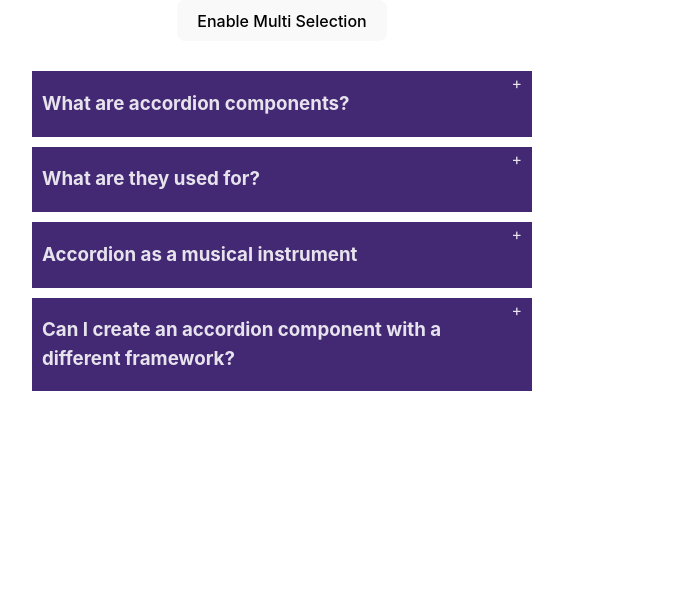
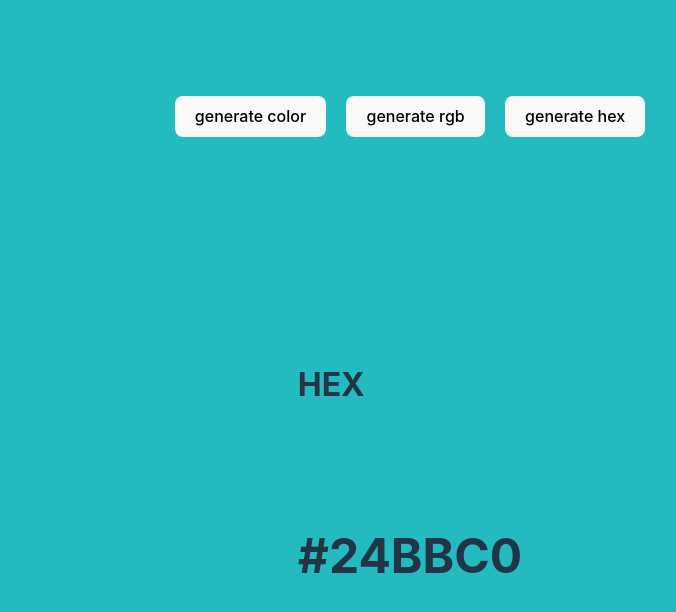
Before and after one commit to BahaaAhmed1990/25-React-Projects, a React (Vite) app: page / in a window 1280 px wide. Shown: the top 612 px of the page, without its empty margins (230-906 px from the left). Built offline with nearby package versions, Linux system fonts and the light colour scheme.

Commit message:
random color generator

```diff
--- a/src/App.jsx
+++ b/src/App.jsx
@@ -2,13 +2,18 @@
 
 import "./App.css";
 import Accordion from "./components/Accordion";
+import RandomColor from "./components/Random-color";
 
 function App() {
   // const [count, setCount] = useState(0)
 
   return (
     <>
-      <Accordion />
+      {/* accordion */}
+      {/* <Accordion /> */}
+
+      {/* random colors generator */}
+      <RandomColor />
     </>
   );
 }
--- /dev/null
+++ b/src/components/Random-color/index.jsx
@@ -0,0 +1,91 @@
+import { useEffect, useState } from "react";
+
+export default function RandomColor() {
+  const [color, setColor] = useState("#000");
+  const [typeOfColor, setTypeOfColor] = useState("hex");
+
+  function randomNumUtility(length) {
+    return Math.floor(Math.random() * length);
+  }
+  function handleHexColor() {
+    let hexColorsAlphapet = [
+      1,
+      2,
+      3,
+      4,
+      5,
+      6,
+      7,
+      8,
+      9,
+      0,
+      "A",
+      "B",
+      "C",
+      "D",
+      "E",
+    ];
+    let color = "#";
+    for (let i = 0; i < 6; i++) {
+      color += hexColorsAlphapet[randomNumUtility(hexColorsAlphapet.length)];
+    }
+    console.log(color);
+    setColor(color);
+  }
+  function handleRgbColor() {
+    const r = randomNumUtility(256);
+    const g = randomNumUtility(256);
+    const b = randomNumUtility(256);
+    let color = `rgb(${r},${g},${b})`;
+    console.log(color);
+    setColor(color);
+  }
+  useEffect(() => {
+    typeOfColor === "hex" ? handleHexColor() : handleRgbColor();
+  }, [typeOfColor]);
+  return (
+    <div
+      style={{
+        width: "100vw",
+        height: "100vh",
+        display: "flex",
+        flexDirection: "column",
+        justifyContent: "space-around",
+        alignItems: "center",
+        background: color,
+      }}
+    >
+      <div
+        style={{
+          display: "flex",
+          gap: "20px",
+        }}
+      >
+        <button
+          onClick={typeOfColor === "hex" ? handleHexColor : handleRgbColor}
+        >
+          generate color
+        </button>
+        <button onClick={() => setTypeOfColor("rgb")}>generate rgb</button>
+        <button onClick={() => setTypeOfColor("hex")}>generate hex</button>
+      </div>
+      <div>
+        <h3
+          style={{
+            fontSize: "32px",
+          }}
+        >
+          {typeOfColor === "hex" ? "HEX" : "RGB"}
+        </h3>
+        <h6
+          style={{
+            fontSize: "48px",
+            fontWeight: "bold",
+          }}
+        >
+          {color}
+        </h6>
+      </div>
+    </div>
+  );
+}
```
